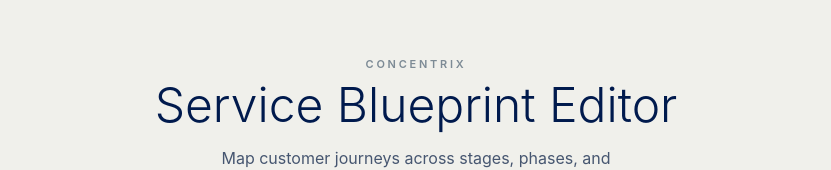
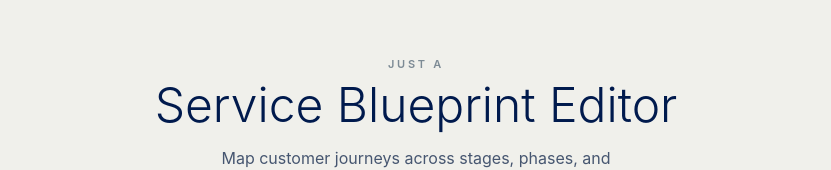
Before and after one commit to rocket-mint/BlueprintApp, a React (Vite) app: page / in a window 1280 px wide. Shown: the part 113-283 px from the top of the page, without its empty margins (224-1055 px from the left). Built offline with nearby package versions, Linux system fonts and the light colour scheme; a web font is replaced by a local one.

Commit message:
Replace "concentrix" with "Just A" on landing page
Co-Authored-By: Claude Sonnet 4.6 <noreply@anthropic.com>

```diff
--- a/src/components/LandingScreen.tsx
+++ b/src/components/LandingScreen.tsx
@@ -36,7 +36,7 @@ export function LandingScreen({ onLoaded, onBuild }: Props) {
         {/* Branding */}
         <div className="text-center">
           <div className="text-[11px] font-semibold uppercase tracking-[0.25em] text-brand-navy-900/50">
-            concentrix
+            Just A
           </div>
           <h1 className="mt-2 text-4xl font-light leading-tight text-brand-navy-1000 sm:text-5xl">
             Service Blueprint Editor
```
